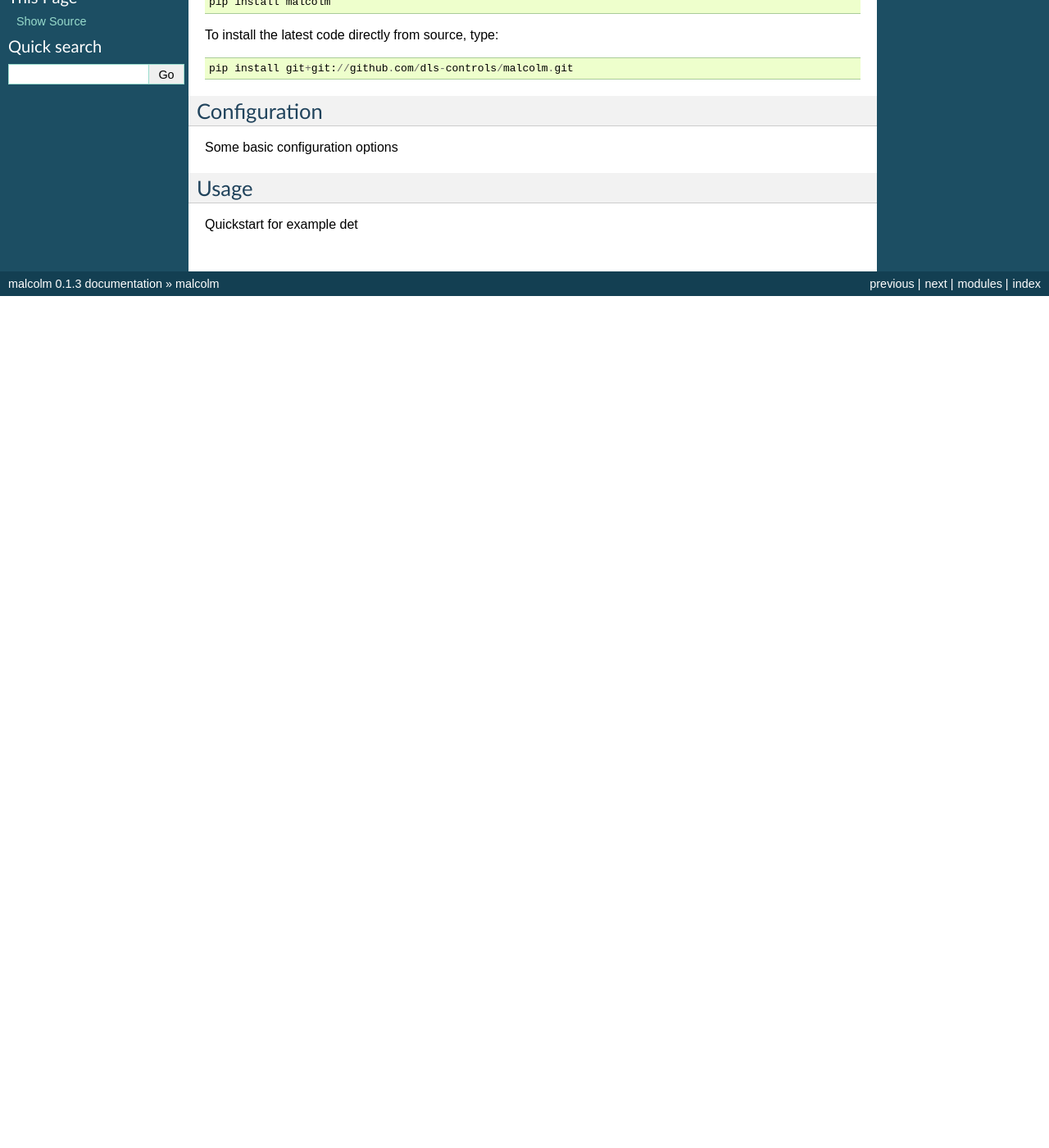
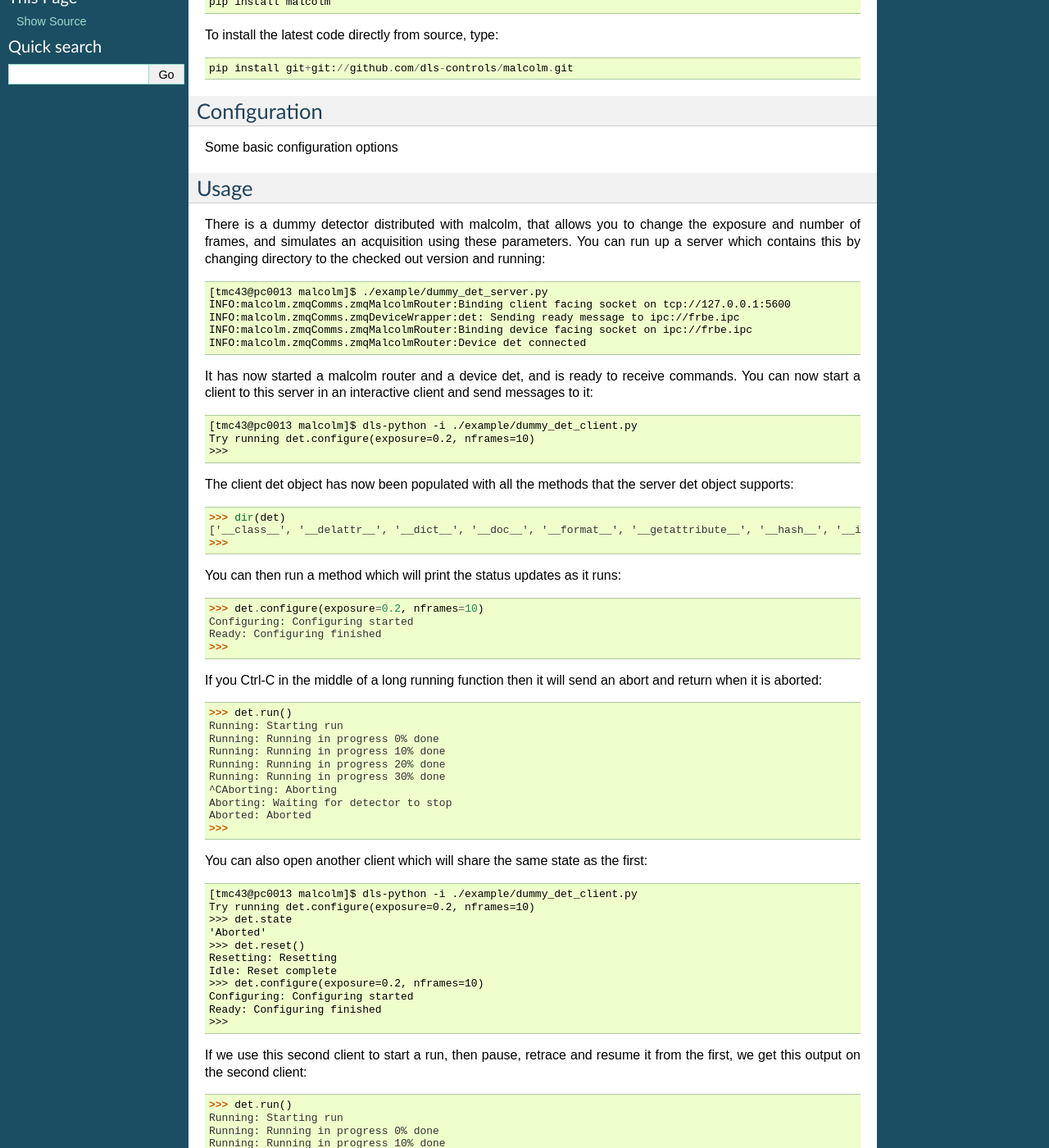
Before and after one commit to DiamondLightSource/malcolm, a Sphinx documentation site: the page built from docs/index.rst, in a window 1280 px wide and 1400 px high, scrolled down 270 px. Shown: the whole window at 82% size. Built offline with Sphinx 7.4.7, drawn with Linux system fonts in a browser that asks for light colours; before the commit the page ends 900 px from its top, so only the background shows below that; some of the changed text lies outside the part shown.

Commit message:
Docs for version 0.2

```diff
--- a/docs/index.rst
+++ b/docs/index.rst
@@ -24,4 +24,109 @@
 Usage
 -----
 
-Quickstart for example det
+There is a dummy detector distributed with malcolm, that allows you to change
+the exposure and number of frames, and simulates an acquisition using these
+parameters. You can run up a server which contains this by changing directory
+to the checked out version and running::
+
+    [tmc43@pc0013 malcolm]$ ./example/dummy_det_server.py
+    INFO:malcolm.zmqComms.zmqMalcolmRouter:Binding client facing socket on tcp://127.0.0.1:5600
+    INFO:malcolm.zmqComms.zmqDeviceWrapper:det: Sending ready message to ipc://frbe.ipc
+    INFO:malcolm.zmqComms.zmqMalcolmRouter:Binding device facing socket on ipc://frbe.ipc
+    INFO:malcolm.zmqComms.zmqMalcolmRouter:Device det connected
+
+It has now started a malcolm router and a device det, and is ready to receive commands.
+You can now start a client to this server in an interactive client and send messages
+to it::
+
+    [tmc43@pc0013 malcolm]$ dls-python -i ./example/dummy_det_client.py
+    Try running det.configure(exposure=0.2, nframes=10)
+    >>>
+
+The client det object has now been populated with all the methods that the server det
+object supports::
+
+    >>> dir(det)
+    ['__class__', '__delattr__', '__dict__', '__doc__', '__format__', '__getattribute__', '__hash__', '__init__', '__module__', '__new__', '__reduce__', '__reduce_ex__', '__repr__', '__setattr__', '__sizeof__', '__str__', '__subclasshook__', '__weakref__', '_fc', 'abort', 'assert_valid', 'configure', 'configure_run', 'do_call', 'pause', 'reset', 'resume', 'retrace', 'run', 'state', 'status']
+    >>>
+
+You can then run a method which will print the status updates as it runs::
+
+    >>> det.configure(exposure=0.2, nframes=10)
+    Configuring: Configuring started
+    Ready: Configuring finished
+    >>>
+
+If you Ctrl-C in the middle of a long running function then it will send an abort
+and return when it is aborted::
+
+    >>> det.run()
+    Running: Starting run
+    Running: Running in progress 0% done
+    Running: Running in progress 10% done
+    Running: Running in progress 20% done
+    Running: Running in progress 30% done
+    ^CAborting: Aborting
+    Aborting: Waiting for detector to stop
+    Aborted: Aborted
+    >>>
+
+You can also open another client which will share the same state as the first::
+
+    [tmc43@pc0013 malcolm]$ dls-python -i ./example/dummy_det_client.py
+    Try running det.configure(exposure=0.2, nframes=10)
+    >>> det.state
+    'Aborted'
+    >>> det.reset()
+    Resetting: Resetting
+    Idle: Reset complete
+    >>> det.configure(exposure=0.2, nframes=10)
+    Configuring: Configuring started
+    Ready: Configuring finished
+    >>>
+
+If we use this second client to start a run, then pause, retrace and resume it from
+the first, we get this output on the second client::
+
+    >>> det.run()
+    Running: Starting run
+    Running: Running in progress 0% done
+    Running: Running in progress 10% done
+    Running: Running in progress 20% done
+    Running: Running in progress 30% done
+    Running: Running in progress 40% done
+    Running: Running in progress 50% done
+    Pausing: Pausing started
+    Pausing: Waiting for detector to stop
+    Pausing: Reconfiguring detector for 5 frames
+    Paused: Pausing finished
+    Pausing: Retracing started
+    Pausing: Reconfiguring detector for 7 frames
+    Paused: Pausing finished
+    Running: Starting run
+    Running: Running in progress 30% done
+    Running: Running in progress 40% done
+    Running: Running in progress 50% done
+    Running: Running in progress 60% done
+    Running: Running in progress 70% done
+    Running: Running in progress 80% done
+    Running: Running in progress 90% done
+    Idle: Running in progress 100% done
+    >>>
+
+And this on the first::
+
+    >>> det.pause()
+    Pausing: Pausing started
+    Pausing: Waiting for detector to stop
+    Pausing: Reconfiguring detector for 5 frames
+    Paused: Pausing finished
+    >>> det.retrace(steps=2)
+    Pausing: Retracing started
+    Pausing: Reconfiguring detector for 7 frames
+    Paused: Pausing finished
+    >>> det.resume()
+    Running: Starting run
+    >>>
+
+That's it! To get a more in depth view of the architecture, please read on to the next chapter.
--- a/malcolm/version.py
+++ b/malcolm/version.py
@@ -1 +1 @@
-__version__ = '0.1.3'
+__version__ = '0.2'
```
Also changed, not shown: 2 other files.
